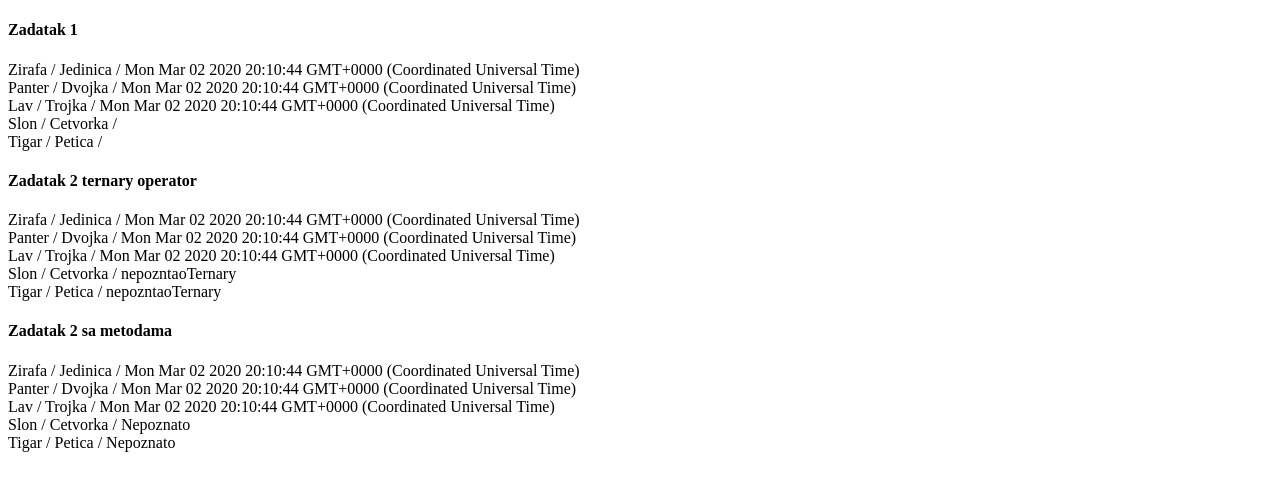
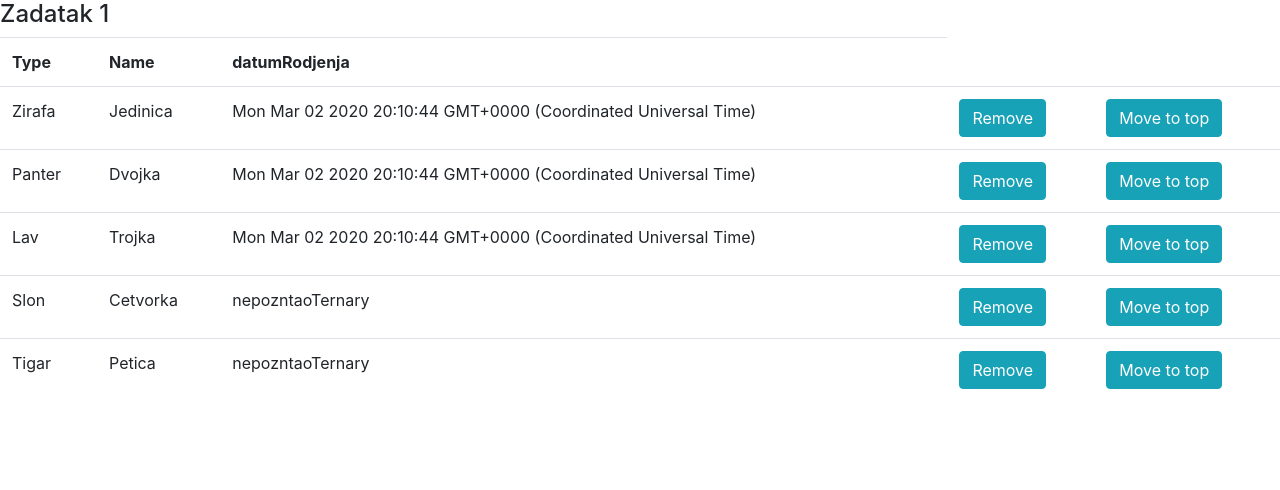
Before and after one commit to Ranagol/zoo, a Vue app: page / in a window 1280 px wide. Shown: the top 490 px of the page. Built offline with nearby package versions, Linux system fonts and the light colour scheme.

Commit message:
Zadatak 3

```diff
--- a/public/index.html
+++ b/public/index.html
@@ -5,12 +5,11 @@
     <meta http-equiv="X-UA-Compatible" content="IE=edge">
     <meta name="viewport" content="width=device-width,initial-scale=1.0">
     <link rel="icon" href="<%= BASE_URL %>favicon.ico">
-    <title><%= htmlWebpackPlugin.options.title %></title>
+    <link rel="stylesheet" href="https://stackpath.bootstrapcdn.com/bootstrap/4.4.1/css/bootstrap.min.css" integrity="sha384-Vkoo8x4CGsO3+Hhxv8T/Q5PaXtkKtu6ug5TOeNV6gBiFeWPGFN9MuhOf23Q9Ifjh" crossorigin="anonymous">
+    <title>zoo</title>
   </head>
   <body>
-    <noscript>
-      <strong>We're sorry but <%= htmlWebpackPlugin.options.title %> doesn't work properly without JavaScript enabled. Please enable it to continue.</strong>
-    </noscript>
+
     <div id="app"></div>
     <!-- built files will be auto injected -->
   </body>
--- a/src/App.vue
+++ b/src/App.vue
@@ -1,13 +1,25 @@
 <template>
   <div id="app">
     <h4>Zadatak 1</h4>
-    <div v-for="(animal, i) in AnimalList" :key="i">{{ animal.type }} / {{ animal.name }} / {{animal.datumRodjenja }}</div>
+    <table class="table">
+      <tr>
+        <th>Type</th>
+        <th>Name</th>
+        <th>datumRodjenja</th>
+      <tr v-for="animal in AnimalList" :key="animal.name">
+        <td>{{ animal.type }}</td>
+        <td>{{ animal.name }}</td>
+        <td>{{animal.datumRodjenja ? animal.datumRodjenja : 'nepozntaoTernary'  }}</td>
+        <td><button class="btn btn-info" @click="removeAnimal(animal)">Remove</button></td>
+        <td><button class="btn btn-info">Move to top</button></td>
+      </tr>
+    </table>
 
-    <h4>Zadatak 2 ternary operator</h4>
-    <div v-for="(animal, i) in AnimalList" :key="i">{{ animal.type }} / {{ animal.name }} / {{animal.datumRodjenja ? animal.datumRodjenja : 'nepozntaoTernary' }}</div>
 
+    <!--
     <h4>Zadatak 2 sa metodama</h4>
     <div v-for="(animal, i) in AnimalList" :key="i">{{ animal.type }} / {{ animal.name }} / {{ renderBirthday(animal) }}</div>
+    -->
   </div>
 </template>
 
@@ -48,7 +60,12 @@ export default {
 
   methods: {
     renderBirthday(animal){
-      return animal.datumRodjenja || 'Nepoznato'
+      return animal.datumRodjenja || 'Nepoznato'//vrati datumRodjenja, a ako to nema, onda vrati 'Nepoznato'
+    },
+    removeAnimal(animal){
+      const index = this.AnimalList.indexOf(animal);
+      console.log(index);
+      this.AnimalList.splice(index, 1);
     }
   }
 
```
